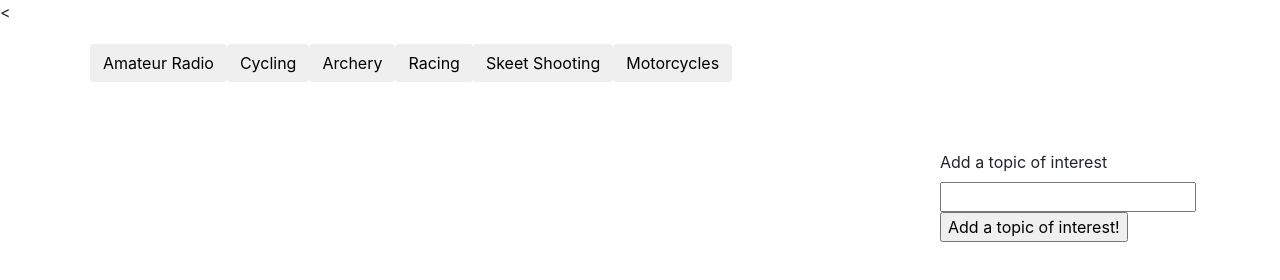
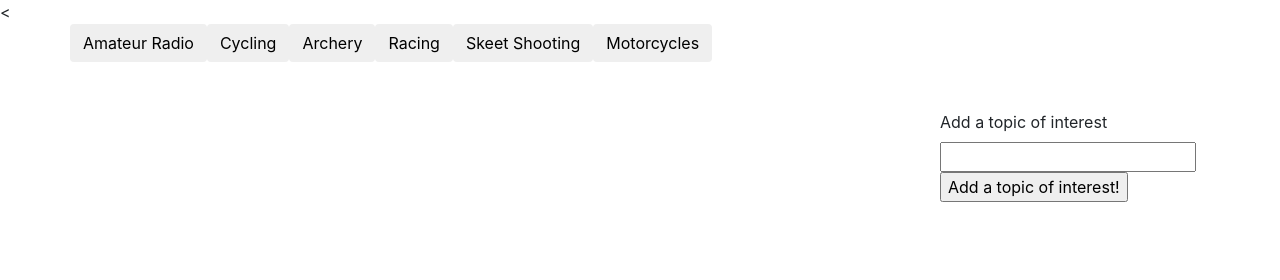
Before and after one commit to rfanfant/GiphyAPI, a plain HTML site: page index.html in a window 1280 px wide. Drawn offline with nearby package versions, Linux system fonts and the light colour scheme.

Commit message:
bug fixes

```diff
--- a/assets/css/style.css
+++ b/assets/css/style.css
@@ -1,6 +1,6 @@
-#buttons-view {
+/* #buttons-view {
     padding: 10px;
     margin: 10px;
     border: 20px;
 
-}
+} */
--- a/assets/javascript/app.js
+++ b/assets/javascript/app.js
@@ -26,7 +26,7 @@ jQuery(document).ready(function () {
   }
 
   // This function handles events where one button is clicked
-  $("#add-topic").on("click", function () {
+  $("#add-topic").on("click", function (e) {
     e.preventDefault();
     // YOUR CODE GOES HERE
 
@@ -36,7 +36,7 @@ jQuery(document).ready(function () {
     // var topicInput = document.getElementById("movie-input").value;
 
     // jquery
-    var topicInput = $("<button class='btn'>").val();
+    var topicInput = $("#topic-input").val();
     console.log("Topic INPUT: ", topicInput);
 
 
```
Also changed, not shown: index.html (+1 -1 lines).
